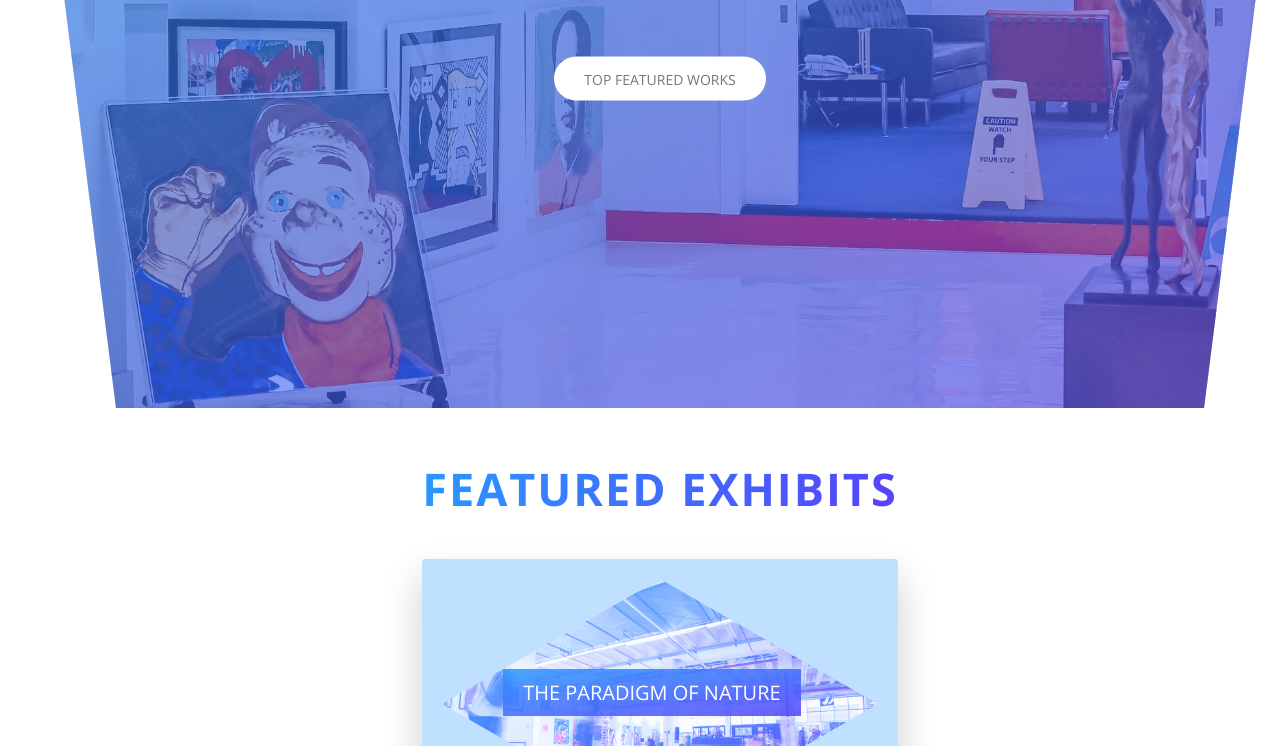
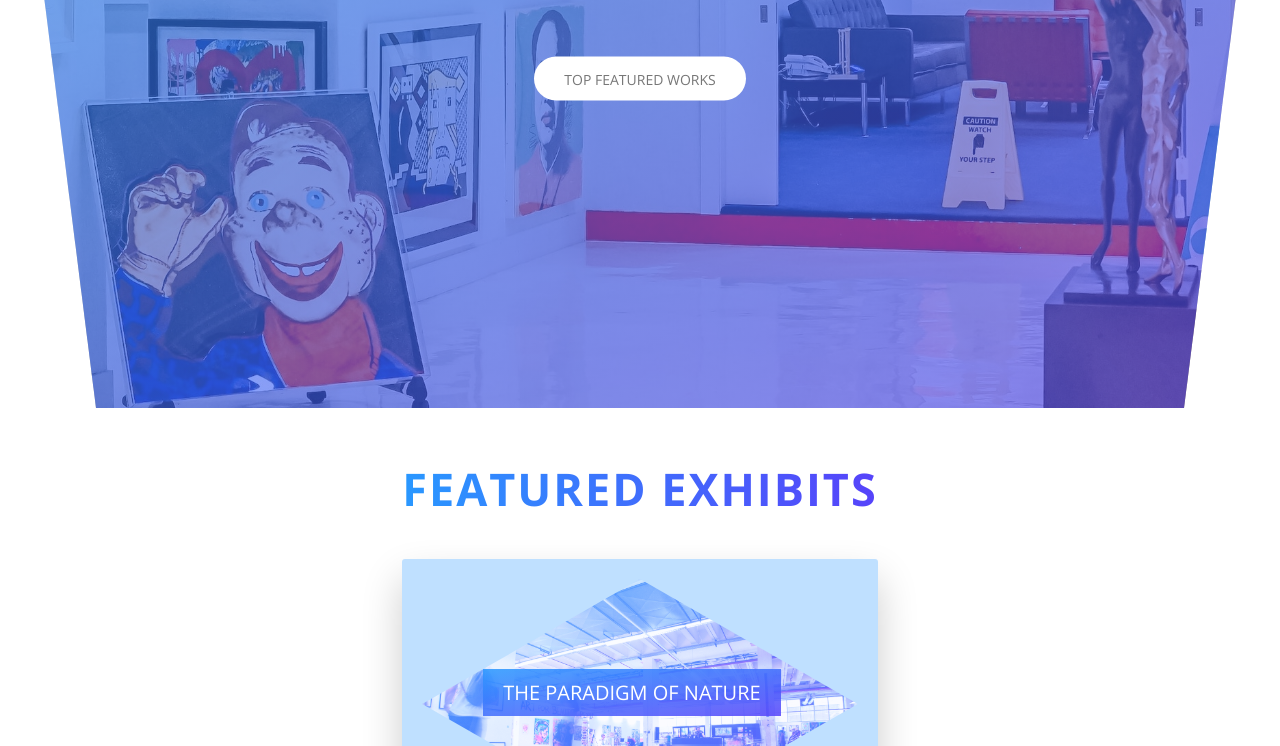
Before and after one commit to libbymiller09/artexhibit-static-sass, a website: page index.html in a window 1280 px wide. Shown: the part 352-1098 px from the top of the page. Drawn offline with nearby package versions, Linux system fonts and the light colour scheme.

```diff
--- a/sass/base/_base.scss
+++ b/sass/base/_base.scss
@@ -25,7 +25,7 @@
 
 body {
   font-family: $default-font;
-  padding: 0 2rem;
+  // padding: 0 2rem;
 }
 
 .container {
```
Also changed, not shown: css/style.css, images/feature-hover-screenshot.png (added), images/feature-screenshot.png (added), images/gallery-screenshot.png (added), images/header-screenshot.png (added), images/nav-open-screenshot.png (added).
